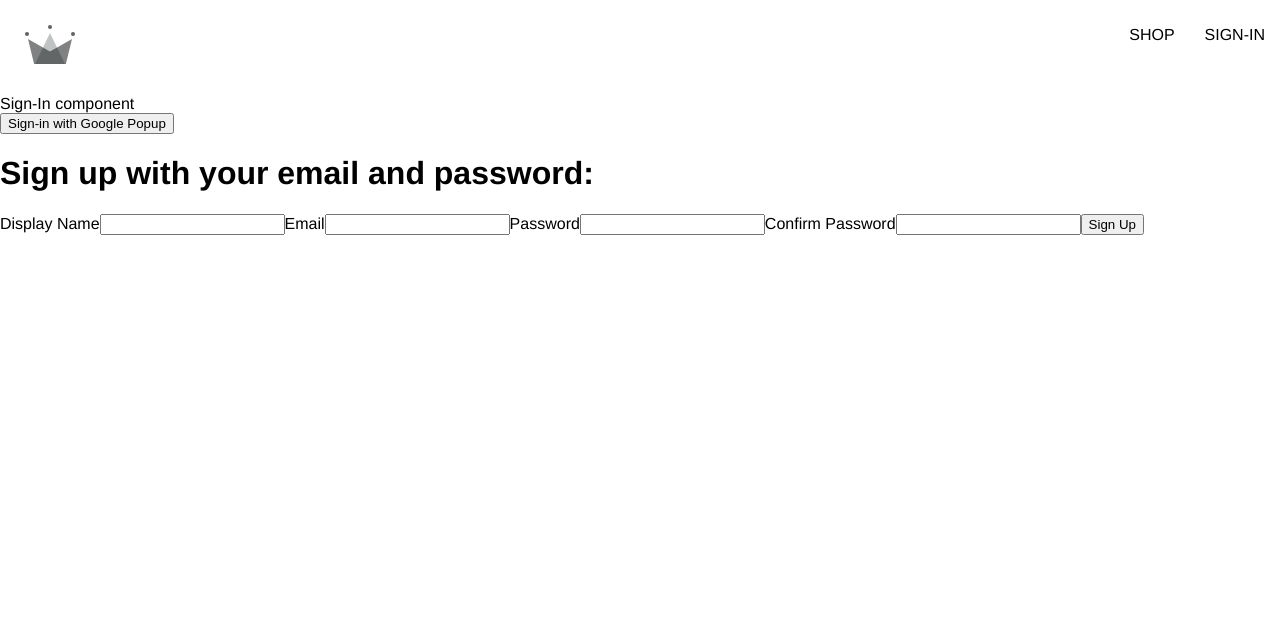
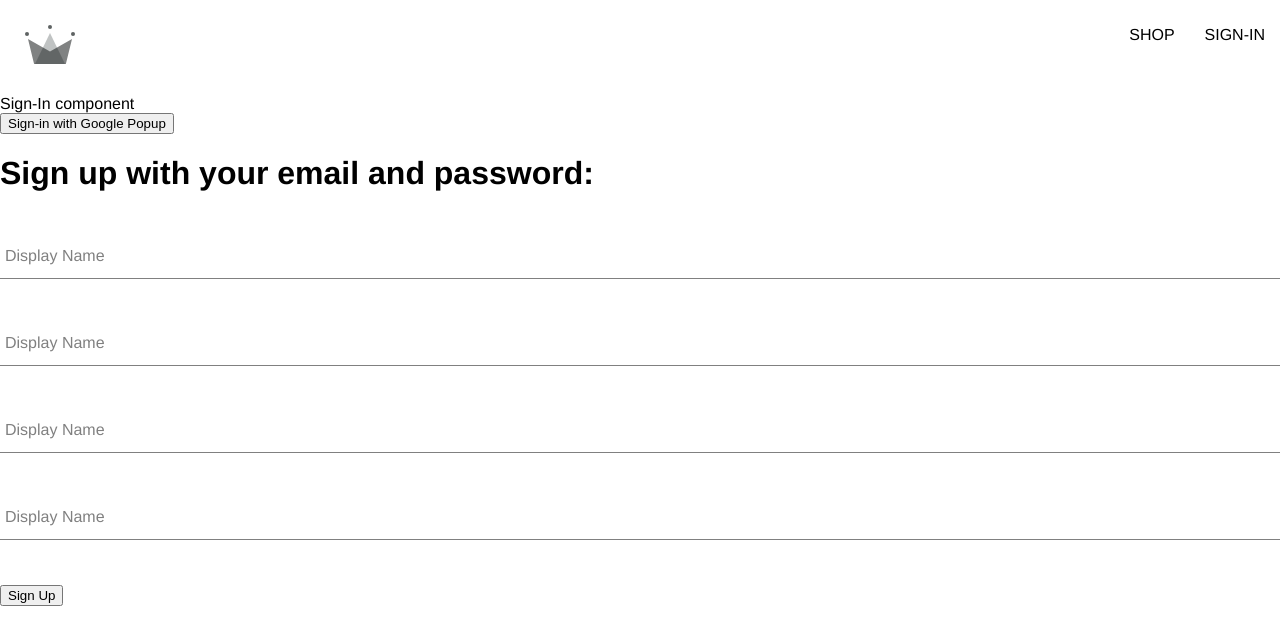
Before and after one commit to george-w-boo/eCommerceApp_v2, a React (Create React App) app: page /sign-in in a window 1280 px wide. Shown: the top 644 px of the page. Built offline with nearby package versions, Linux system fonts and the light colour scheme; a web font is replaced by a local one.

Commit message:
adds generic form input

```diff
--- a/src/components/SignUpForm/SignUpForm.jsx
+++ b/src/components/SignUpForm/SignUpForm.jsx
@@ -1,6 +1,6 @@
-import { getAllByPlaceholderText } from '@testing-library/react';
 import { useState } from 'react';
 import { createAuthUserWithEmailAndPassword, createUserDocumentFromAuth } from '../../utils/firebase/firebase';
+import FormInput from '../common/FormInput/FormInput';
 
 const defaultFormFields = {
   displayName: '',
@@ -48,14 +48,10 @@
     <div>
       <h1>Sign up with your email and password:</h1>
       <form onSubmit={handleSubmit}>
-        <label htmlFor="displayName">Display Name</label>
-        <input type="text" required onChange={handleChange} name='displayName' value={displayName} />
-        <label htmlFor="email">Email</label>
-        <input type="email" required onChange={handleChange} name='email' value={email} />
-        <label htmlFor="password">Password</label>
-        <input type="password" required onChange={handleChange} name='password' value={password} />
-        <label htmlFor="confirmPassword">Confirm Password</label>
-        <input type="password" required onChange={handleChange} name='confirmPassword' value={confirmPassword} />
+        <FormInput label='Display Name' type="text" required onChange={handleChange} name='displayName' value={displayName} />
+        <FormInput label='Email' type="email" required onChange={handleChange} name='email' value={email} />
+        <FormInput label='Password' type="password" required onChange={handleChange} name='password' value={password} />
+        <FormInput label='Confirm Password' type="password" required onChange={handleChange} name='confirmPassword' value={confirmPassword} />
         <button type="submit">Sign Up</button>
       </form>
     </div>
--- /dev/null
+++ b/src/components/common/FormInput/FormInput.jsx
@@ -0,0 +1,17 @@
+import './FormInput.scss';
+
+const FormInput = ({label, ...otherProps}) => {
+  return (
+    <div className="group">
+      <input className="form-input" {...otherProps} />
+      {label && (
+        <label
+          htmlFor="displayName"
+          className={`${otherProps.value.length ? 'shrink' : ''} form-input-label`}
+        >Display Name</label>
+      )}
+    </div>
+  )
+}
+
+export default FormInput;
--- /dev/null
+++ b/src/components/common/FormInput/FormInput.scss
@@ -0,0 +1,54 @@
+$sub-color: grey;
+$main-color: black;
+
+@mixin shrinkLabel {
+  top: -14px;
+  font-size: 12px;
+  color: $main-color;
+}
+
+.group {
+  position: relative;
+  margin: 45px 0;
+
+  .form-input {
+    background: none;
+    background-color: white;
+    color: $sub-color;
+    font-size: 18px;
+    padding: 10px 10px 10px 5px;
+    display: block;
+    width: 100%;
+    border: none;
+    border-radius: 0;
+    border-bottom: 1px solid $sub-color;
+    margin: 25px 0;
+
+    &:focus {
+      outline: none;
+    }
+
+    &:focus ~ .form-input-label {
+      @include shrinkLabel();
+    }
+  }
+
+  input[type='password'] {
+    letter-spacing: 0.3em;
+  }
+
+  .form-input-label {
+    color: $sub-color;
+    font-size: 16px;
+    font-weight: normal;
+    position: absolute;
+    pointer-events: none;
+    left: 5px;
+    top: 10px;
+    transition: 300ms ease all;
+
+    &.shrink {
+      @include shrinkLabel();
+    }
+  }
+}
```
